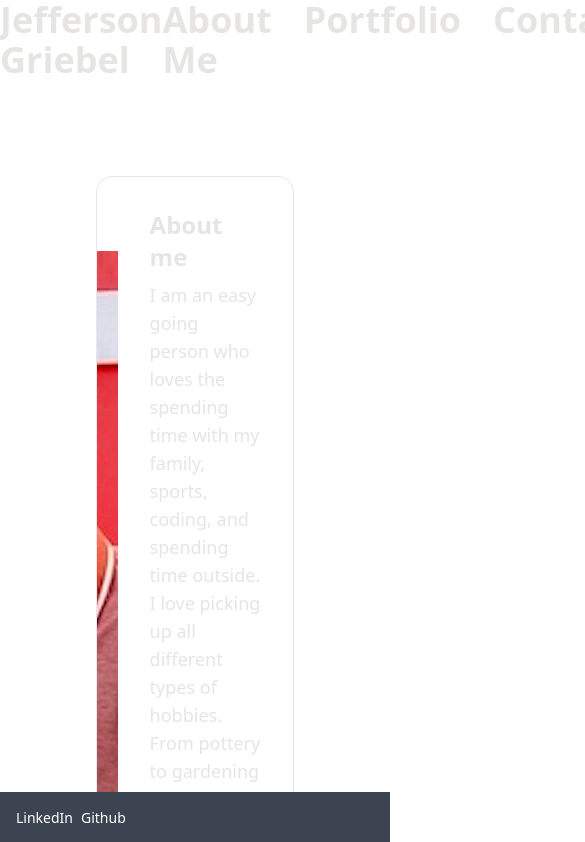
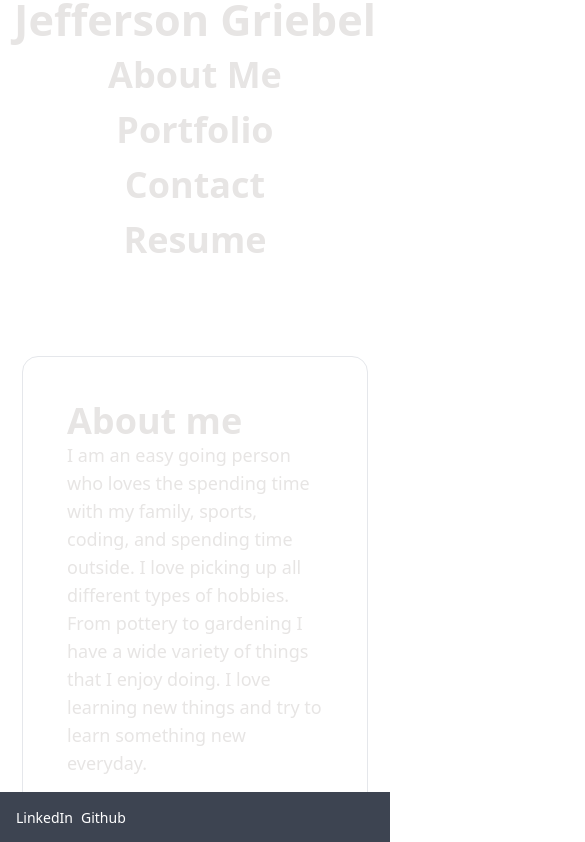
Before and after one commit to jcg0/jcgportfolio, a React (Create React App) app: page / in a window 390 px wide. Shown: the top 842 px of the page, 585 px wide, since content can reach past the window. Built offline with nearby package versions, Linux system fonts and the light colour scheme.

Commit message:
formatted About me page and the header to look better on smaller screens

```diff
--- a/src/components/Header.js
+++ b/src/components/Header.js
@@ -4,8 +4,8 @@ import "../index.css";
 
 function Header(props) {
   return (
-    <div className="flex flex-row justify-around text-4xl text-stone-200 font-extrabold ">
-      <p>Jefferson Griebel</p>
+    <div className="header text-4xl text-stone-200 font-extrabold ">
+      <p className="name">Jefferson Griebel</p>
       <Navigation handlePageChange={props.handlePageChange} />
     </div>
   );
--- a/src/components/Navigation.js
+++ b/src/components/Navigation.js
@@ -2,7 +2,7 @@ import React from "react";
 
 function Navigation({ currentPage, handlePageChange }) {
   return (
-    <ul className="flex flex-row justify-around space-x-8 ">
+    <ul className="nav-ul">
       <li>
         <a href="#about" onClick={() => handlePageChange("About")}>
           About Me
--- a/src/components/pages/About.js
+++ b/src/components/pages/About.js
@@ -1,21 +1,56 @@
 import React from "react";
-import cardImg from "../../assets/profileImg.webp";
+import cardImg from "../../assets/FullSizeRender.jpg";
 function About() {
   return (
-    <div className="card card-side bg-base-100 border sm:w-auto m-24">
-      <figure>
-        <img src={cardImg} className="w-auto" alt="Movie" />
-      </figure>
-      <div className="card-body">
-        <h1 className="text-2xl text-stone-200 font-extrabold">About me</h1>
-        <p className="text-lg text-stone-200">
-          I am an easy going person who loves the spending time with my family,
-          sports, coding, and spending time outside. I love picking up all
-          different types of hobbies. From pottery to gardening I have a wide
-          variety of things that I enjoy doing. I love learning new things and
-          try to learn something new everyday.
-        </p>
+    <div className="aboutme-card mt-24 mb-24">
+      <div className="card card-side bg-base-100 border sm:w-full md:w-1/2 lg:w-1/2 xl:w-1/2">
+        <div className="carousel rounded-box">
+          <div className="carousel-item sm:w-full md:w-full lg:w-full xl:w-full max-h-full">
+            <img
+              src={cardImg}
+              className="w-full prof-img"
+              alt="Tailwind CSS Carousel component"
+            />
+          </div>
+        </div>
+        <div className="m-5 p-6">
+          <h1 className="text-4xl text-stone-200 font-extrabold">About me</h1>
+          <p className="text-lg text-stone-200 w-64">
+            I am an easy going person who loves the spending time with my
+            family, sports, coding, and spending time outside. I love picking up
+            all different types of hobbies. From pottery to gardening I have a
+            wide variety of things that I enjoy doing. I love learning new
+            things and try to learn something new everyday.
+          </p>
+        </div>
       </div>
+      {/* <div>
+        <div className="w-64 carousel rounded-box">
+          <div className="carousel-item w-full">
+            <img
+              src={cardImg}
+              className="w-full"
+              alt="Tailwind CSS Carousel component"
+            />
+          </div>
+        </div>
+      </div>
+      <div>
+        <div className="card w-96 bg-base-100 shadow-2xl ">
+          <div className="card-body items-center text-center">
+            <h2 className="card-title text-4xl text-stone-200 font-extrabold">
+              About Me
+            </h2>
+            <p>
+              I am an easy going person who loves the spending time with my
+              family, sports, coding, and spending time outside. I love picking
+              up all different types of hobbies. From pottery to gardening I
+              have a wide variety of things that I enjoy doing. I love learning
+              new things and try to learn something new everyday.
+            </p>
+          </div>
+        </div>
+      </div> */}
     </div>
   );
 }
--- a/src/components/pages/Portfolio.js
+++ b/src/components/pages/Portfolio.js
@@ -6,7 +6,6 @@ import recipez from "../../assets/recipez.png";
 import mongobackend from "../../assets/mongobackend.png";
 import mysqlbackend from "../../assets/mysqlbackend.png";
 import expressnotetaker from "../../assets/expressnotetaker.png";
-// import ccp3 from "../../assets/ccp3.png";
 import codecollective from "../../assets/codecollective.png";
 
 const images = [
--- a/src/index.css
+++ b/src/index.css
@@ -1,3 +1,51 @@
 @tailwind base;
 @tailwind components;
 @tailwind utilities;
+
+.header {
+  display: flex;
+  flex-direction: row;
+  justify-content: space-around;
+}
+
+.nav-ul {
+  display: flex;
+  /* flex-direction: row;
+  justify-content: space-around; */
+}
+
+.nav-ul li {
+  padding: 10px;
+}
+
+.aboutme-card {
+  display: flex;
+  flex-direction: column;
+  align-items: center;
+}
+
+@media screen and (min-width: 320px) and (max-width: 768px) {
+  .header {
+    flex-direction: column;
+    align-items: center;
+  }
+
+  .nav-ul {
+    flex-direction: column;
+    align-items: center;
+  }
+
+  .nav-ul li {
+    text-align: center;
+    margin-top: 15px;
+    padding: 0px;
+  }
+
+  .prof-img {
+    display: none;
+  }
+
+  .name{
+    font-size: 120%;
+  }
+}
```
Also changed, not shown: src/assets/FullSizeRender.jpg (added), src/assets/profileImg.webp (deleted).
